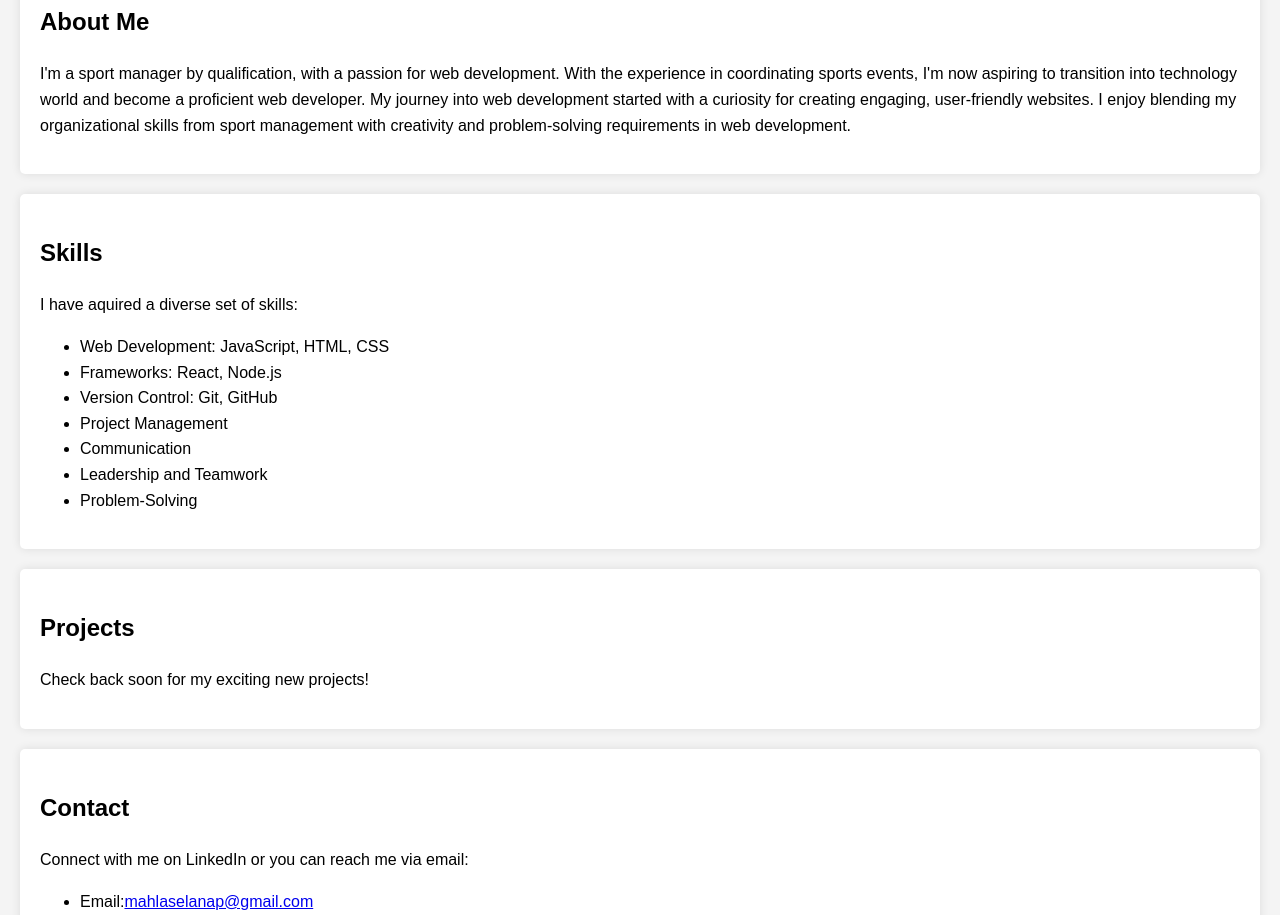
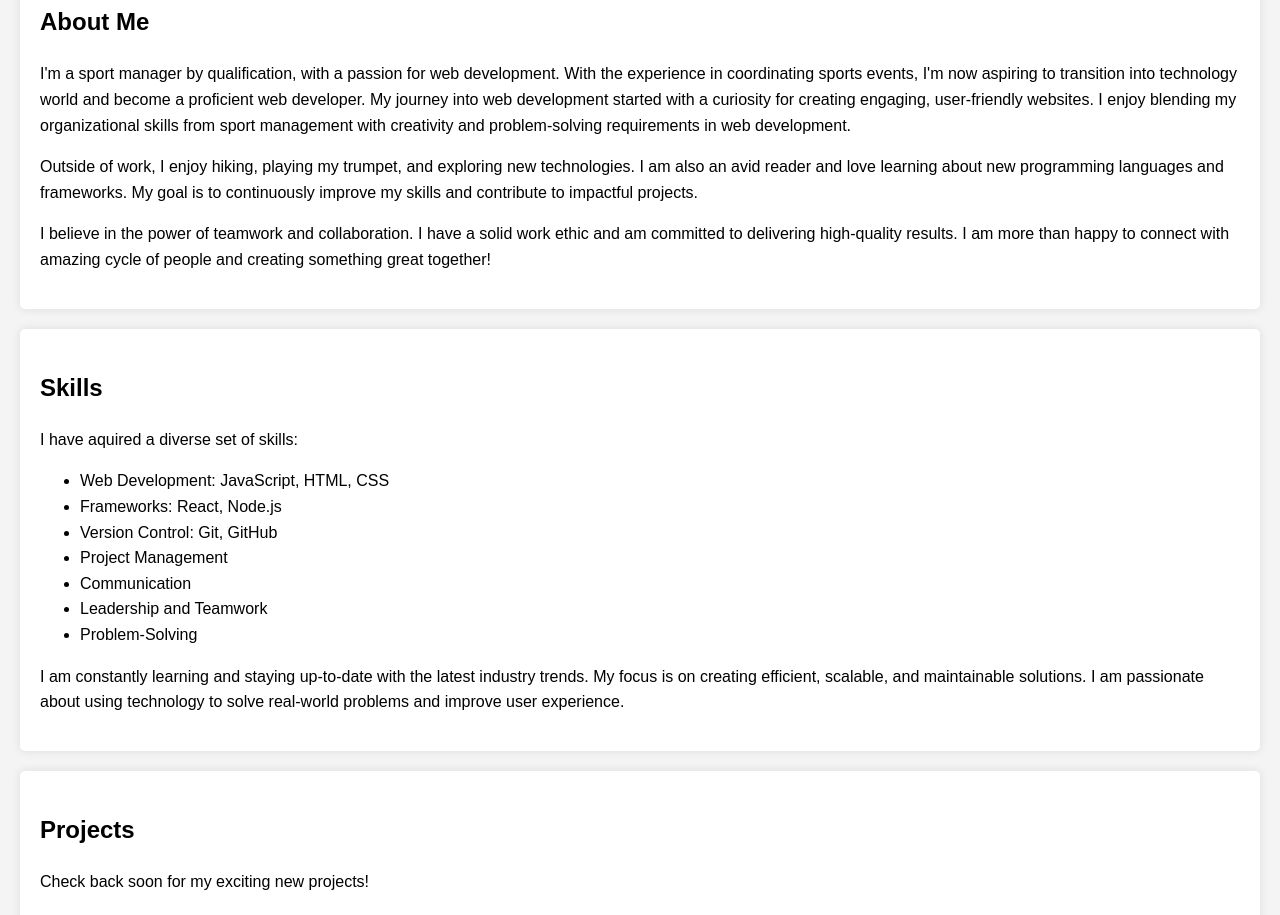
Before and after one commit to KatzSA/katlehomahlasela.github.io, a plain HTML site: page index.html in a window 1280 px wide. Shown: the part 384-1299 px from the top of the page. Drawn offline with Linux system fonts and the light colour scheme.

Commit message:
Expanded sections to justify the navigation bar.

```diff
--- a/index.html
+++ b/index.html
@@ -31,6 +31,18 @@
           blending my organizational skills from sport management with
           creativity and problem-solving requirements in web development.
         </p>
+        <p>
+          Outside of work, I enjoy hiking, playing my trumpet, and exploring new
+          technologies. I am also an avid reader and love learning about new
+          programming languages and frameworks. My goal is to continuously
+          improve my skills and contribute to impactful projects.
+        </p>
+        <p>
+          I believe in the power of teamwork and collaboration. I have a solid
+          work ethic and am committed to delivering high-quality results. I am
+          more than happy to connect with amazing cycle of people and creating
+          something great together!
+        </p>
       </section>
       <section id="skills">
         <h2>Skills</h2>
@@ -44,6 +56,12 @@
           <li>Leadership and Teamwork</li>
           <li>Problem-Solving</li>
         </ul>
+        <p>
+          I am constantly learning and staying up-to-date with the latest
+          industry trends. My focus is on creating efficient, scalable, and
+          maintainable solutions. I am passionate about using technology to
+          solve real-world problems and improve user experience.
+        </p>
       </section>
       <section id="projects">
         <h2>Projects</h2>
```
